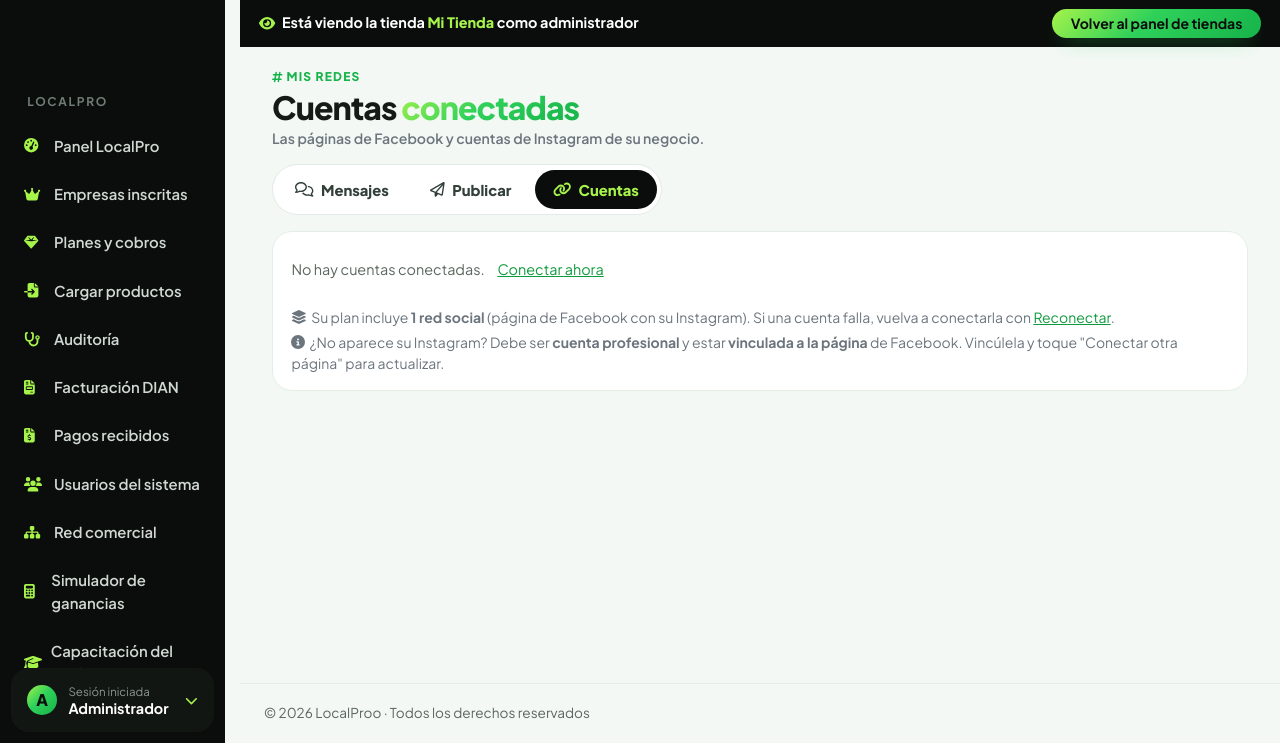
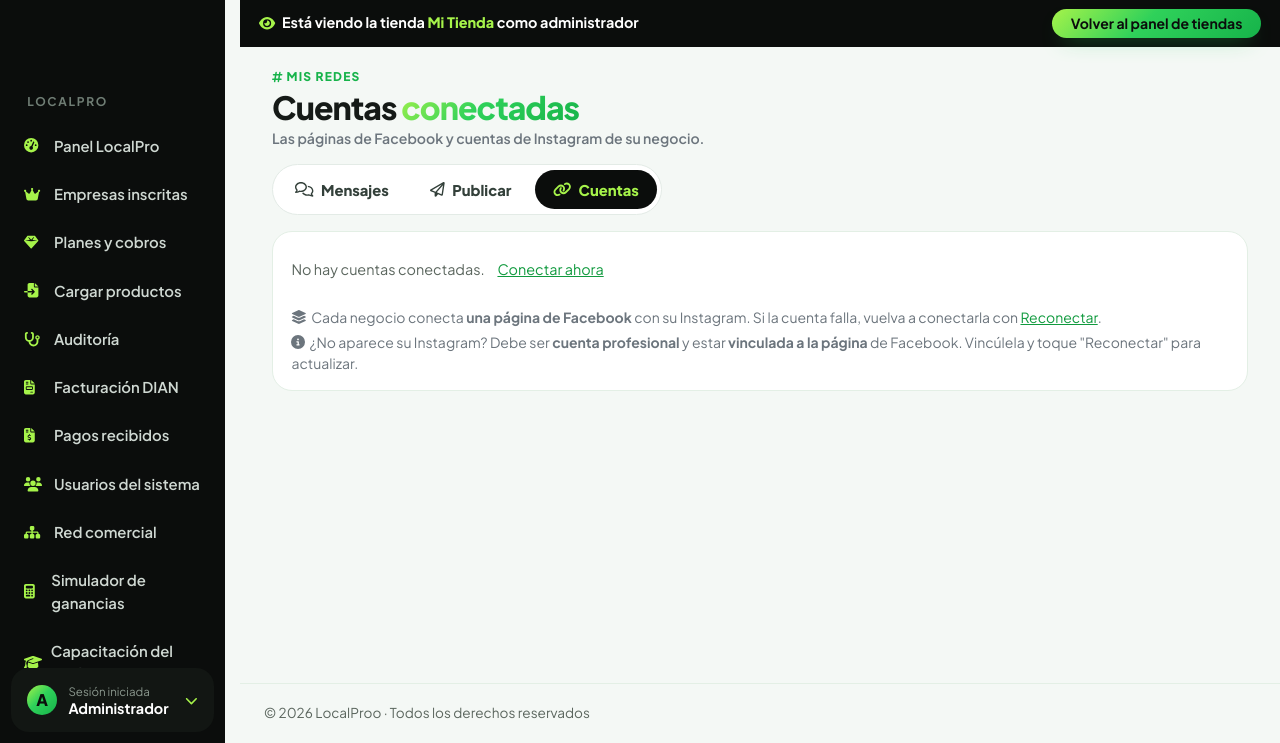
Before and after one commit to jhosetmejia/localpro.produccion, a Laravel app: page /mis-redes/cuentas in a window 1280 px wide. Shown: the part 57-800 px from the top of the page. Run offline with Laravel 12, Linux system fonts and the light colour scheme; the visitor is signed in with stand-in values (Sample User, id 1); data comes from the database, SQL or seed files in the repository; data that the repository does not hold is empty; parts of the project's set-up code (start-up, migrations or seed data) failed here and were passed over; some libraries are stand-ins or nearby versions.

Commit message:
Mis redes: quitar la oferta de red adicional; 1 página por negocio (Abril queda con 2 para pruebas)
Co-Authored-By: Claude Opus 5.5 <noreply@anthropic.com>
Claude-Session: https://claude.ai/code/session_01U5n54fGrH9DsMiSvSoQj7x

```diff
--- a/app/Http/Controllers/redesController.php
+++ b/app/Http/Controllers/redesController.php
@@ -311,9 +311,9 @@ class redesController extends Controller
     public function conectar(Request $request)
     {
         if (!Meta::activo()) return redirect()->route('redes.index')->withErrors('La conexión con Facebook e Instagram aún no está habilitada. Comuníquese con LocalPro.');
-        // Cada negocio conecta 1 red; más redes las habilita LocalProo (adicional). Reconectar la misma sí se permite.
+        // Cada negocio conecta 1 red (página de Facebook con su Instagram). Reconectar la misma sí se permite.
         if (!$request->boolean('reconectar') && self::cupoRedes() <= 0) {
-            return redirect()->route('redes.cuentas')->with('red_extra', true);
+            return redirect()->route('redes.cuentas')->withErrors('Su negocio ya tiene su red social conectada. Si falla, use "Reconectar".');
         }
         $state = Str::random(32);
         session(['meta_state' => $state, 'meta_tienda' => TiendaActual::id()]);
@@ -339,7 +339,7 @@ class redesController extends Controller
         return redirect()->route('redes.elegir');
     }
 
-    // Redes que el negocio todavía puede conectar (límite del plan; el superadmin lo amplía)
+    // Redes que el negocio todavía puede conectar (1 por negocio; el superadmin lo puede cambiar en pruebas)
     public static function cupoRedes(): int
     {
         $max = max(1, (int) (TiendaActual::tienda()?->redes_max ?? 1));
@@ -364,8 +364,8 @@ class redesController extends Controller
         $nuevas = $ids->reject(fn ($id) => in_array((string) $id, $activas, true));
         if ($nuevas->count() > self::cupoRedes()) {
             return back()->withErrors(self::cupoRedes() <= 0
-                ? 'Su plan incluye ' . max(1, (int) TiendaActual::tienda()?->redes_max) . ' red social y ya está conectada. Para agregar otra, solicite una red adicional.'
-                : 'Su plan le permite conectar ' . self::cupoRedes() . ' red(es) más. Elija solo esa cantidad, o solicite redes adicionales.')->with('red_extra', true);
+                ? 'Su negocio ya tiene su red social conectada. Elija solo la página que ya tenía para reconectarla.'
+                : 'Puede conectar ' . self::cupoRedes() . ' página. Elija solo esa.');
         }
         $n = 0; $avisos = []; $conectadas = [];
         foreach ($ids as $id) {
--- a/resources/views/redes/cuentas.blade.php
+++ b/resources/views/redes/cuentas.blade.php
@@ -9,19 +9,10 @@
             <span class="text-muted fw-semibold">Las páginas de Facebook y cuentas de Instagram de su negocio.</span></div>
         @php
             $cupo = \App\Http\Controllers\redesController::cupoRedes();
-            $tiendaR = \App\Support\TiendaActual::tienda();
-            $sopR = preg_replace('/\D/', '', (string) \App\Models\Ajuste::valor('soporte_whatsapp'));
-            $precioR = \App\Models\Ajuste::valor('precio_red_extra');
-            $msjR = 'Hola LocalProo, quiero agregar otra red social a mi negocio ' . ($tiendaR?->nombre) . ' (' . ($tiendaR?->codigo ?: '#' . $tiendaR?->id) . ').';
+            $maxR = max(1, (int) (\App\Support\TiendaActual::tienda()?->redes_max ?? 1));
         @endphp
-        @if ($activo)
-        <div class="lp-quick">
-            @if ($cupo > 0)
-            <a href="{{ route('redes.conectar') }}" class="btn btn-lg" style="background:#1877f2;color:#fff;font-weight:800"><i class="fa-brands fa-facebook me-1"></i>Conectar otra página</a>
-            @else
-            <button type="button" class="btn btn-lg" id="redExtra" style="background:#1877f2;color:#fff;font-weight:800"><i class="fa-solid fa-plus me-1"></i>Agregar otra red social</button>
-            @endif
-        </div>
+        @if ($activo && $cupo > 0)
+        <div class="lp-quick"><a href="{{ route('redes.conectar') }}" class="btn btn-lg" style="background:#1877f2;color:#fff;font-weight:800"><i class="fa-brands fa-facebook me-1"></i>{{ $cupo < $maxR ? 'Conectar otra página' : 'Conectar página' }}</a></div>
         @endif
     </div>
     @include('layouts.partials.lp-flash')
@@ -51,33 +42,8 @@
             <li class="lp-empty">No hay cuentas conectadas. <a href="{{ route('redes.index') }}">Conectar ahora</a></li>
             @endforelse
         </ul>
-        <p class="small text-muted mt-3 mb-1"><i class="fa-solid fa-layer-group me-1"></i>Su plan incluye <b>{{ max(1, (int) ($tiendaR?->redes_max ?? 1)) }} {{ max(1, (int) ($tiendaR?->redes_max ?? 1)) === 1 ? 'red social' : 'redes sociales' }}</b> (página de Facebook con su Instagram).@if ($cupo <= 0) Para conectar otra, solicite una red adicional.@endif Si una cuenta falla, vuelva a conectarla con <a href="{{ route('redes.conectar', ['reconectar' => 1]) }}">Reconectar</a>.</p>
-        <p class="small text-muted mt-0 mb-0"><i class="fa-solid fa-circle-info me-1"></i>¿No aparece su Instagram? Debe ser <b>cuenta profesional</b> y estar <b>vinculada a la página</b> de Facebook. Vincúlela y toque "Conectar otra página" para actualizar.</p>
+        <p class="small text-muted mt-3 mb-1"><i class="fa-solid fa-layer-group me-1"></i>Cada negocio conecta <b>{{ $maxR === 1 ? 'una página de Facebook' : $maxR . ' páginas de Facebook' }}</b> con su Instagram. Si la cuenta falla, vuelva a conectarla con <a href="{{ route('redes.conectar', ['reconectar' => 1]) }}">Reconectar</a>.</p>
+        <p class="small text-muted mt-0 mb-0"><i class="fa-solid fa-circle-info me-1"></i>¿No aparece su Instagram? Debe ser <b>cuenta profesional</b> y estar <b>vinculada a la página</b> de Facebook. Vincúlela y toque "Reconectar" para actualizar.</p>
     </div>
 </div>
 @endsection
-
-@push('js')
-<script>
-(function () {
-    var abrir = function () {
-        if (!window.LP || !LP.confirmar) return;
-        LP.confirmar({
-            titulo: '¿Desea agregar otra red social?',
-            texto: 'Su plan incluye {{ max(1, (int) ($tiendaR?->redes_max ?? 1)) }} red social y ya está conectada. Cada red adicional tiene un costo extra{{ $precioR ? ' de ' . $precioR : '' }}. Escríbanos y se la activamos.',
-            ok: 'Sí, quiero agregarla', cancelar: 'Ahora no'
-        }).then(function (si) {
-            if (!si) return;
-            @if ($sopR)
-            window.open('https://wa.me/{{ $sopR }}?text=' + encodeURIComponent(@json($msjR)), '_blank');
-            @else
-            LP.toast('Comuníquese con LocalProo para activar otra red social.', 'info');
-            @endif
-        });
-    };
-    var b = document.getElementById('redExtra');
-    if (b) b.addEventListener('click', abrir);
-    @if (session('red_extra')) document.addEventListener('DOMContentLoaded', function () { setTimeout(abrir, 300); }); @endif
-})();
-</script>
-@endpush
```
